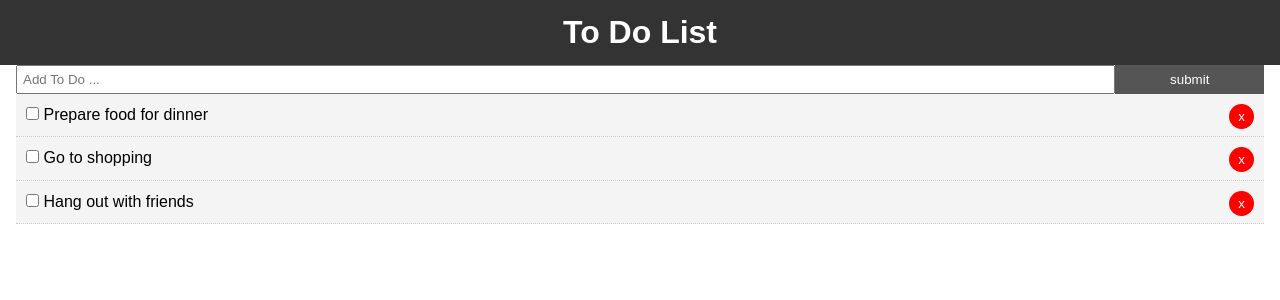
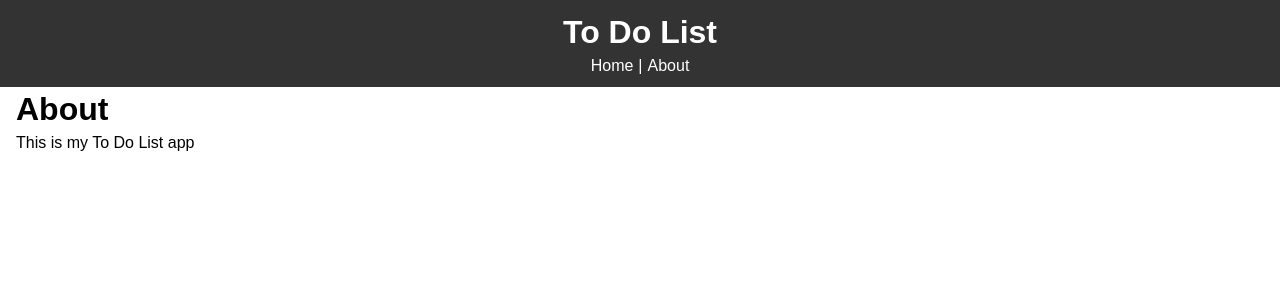
Before and after one commit to tatjanatanaskovich/react-to-do-list, a React (Create React App) app: page /about in a window 1280 px wide. Shown: the top 300 px of the page. Built offline with nearby package versions, Linux system fonts and the light colour scheme.

Commit message:
Added React Router, implement routes, and added About page

```diff
--- a/package.json
+++ b/package.json
@@ -5,6 +5,7 @@
   "dependencies": {
     "react": "^16.9.0",
     "react-dom": "^16.9.0",
+    "react-router-dom": "^5.0.1",
     "react-scripts": "3.1.1",
     "uuid": "^3.3.3"
   },
--- a/src/App.css
+++ b/src/App.css
@@ -17,3 +17,9 @@
 .container {
   padding: 0 1rem;
 }
+
+.Link {
+  color: #fff;
+  text-decoration: none;
+  padding: 5px;
+}
--- a/src/App.js
+++ b/src/App.js
@@ -1,7 +1,9 @@
 import React, { Component } from 'react';
+import {BrowserRouter as Router, Route } from 'react-router-dom'
 import Header from './components/layout/Header'
 import Todos from './components/todos/Todos'
 import AddTodo from './components/todos/AddTodo';
+import About from './components/pages/About'
 import uuid from 'uuid';
 import './App.css';
 
@@ -51,17 +53,24 @@
 
   render() {
     return (
+      <Router>
         <div className="App">
           <Header />
           <div className="container">
+            <Route exact path="/" render={props => (
+              <React.Fragment>
                 <AddTodo addTodo={this.addTodo} />
                 <Todos
                   todos={this.state.todos}
                   markComplete={this.markComplete}
                   deleteTodo={this.deleteTodo}
                 />
+              </React.Fragment>
+            )} />
+            <Route path="/about" component={About} />
           </div>
         </div>
+      </Router>
     );
   }
 }
--- a/src/components/layout/Header.js
+++ b/src/components/layout/Header.js
@@ -1,12 +1,17 @@
 import React from 'react';
+import { Link } from 'react-router-dom'
 import './Header.styles.css';
+
 
 function Header() {
   return (
     <header className="Header">
       <h1>To Do List</h1>
+      <Link className="Link" to="/">Home</Link>|
+      <Link className="Link" to="/about">About</Link>
     </header>
   )
 }
 
+
 export default Header;
--- /dev/null
+++ b/src/components/pages/About.js
@@ -0,0 +1,14 @@
+import React from 'react';
+
+
+function About() {
+  return (
+    <React.Fragment>
+      <h1>About</h1>
+      <p>This is my To Do List app</p>
+    </React.Fragment>
+  )
+}
+
+
+export default About;
```
Also changed, not shown: 1 other file (tests, documents, lock files or other folders). Lines whose indentation alone changed are shown as unchanged.
